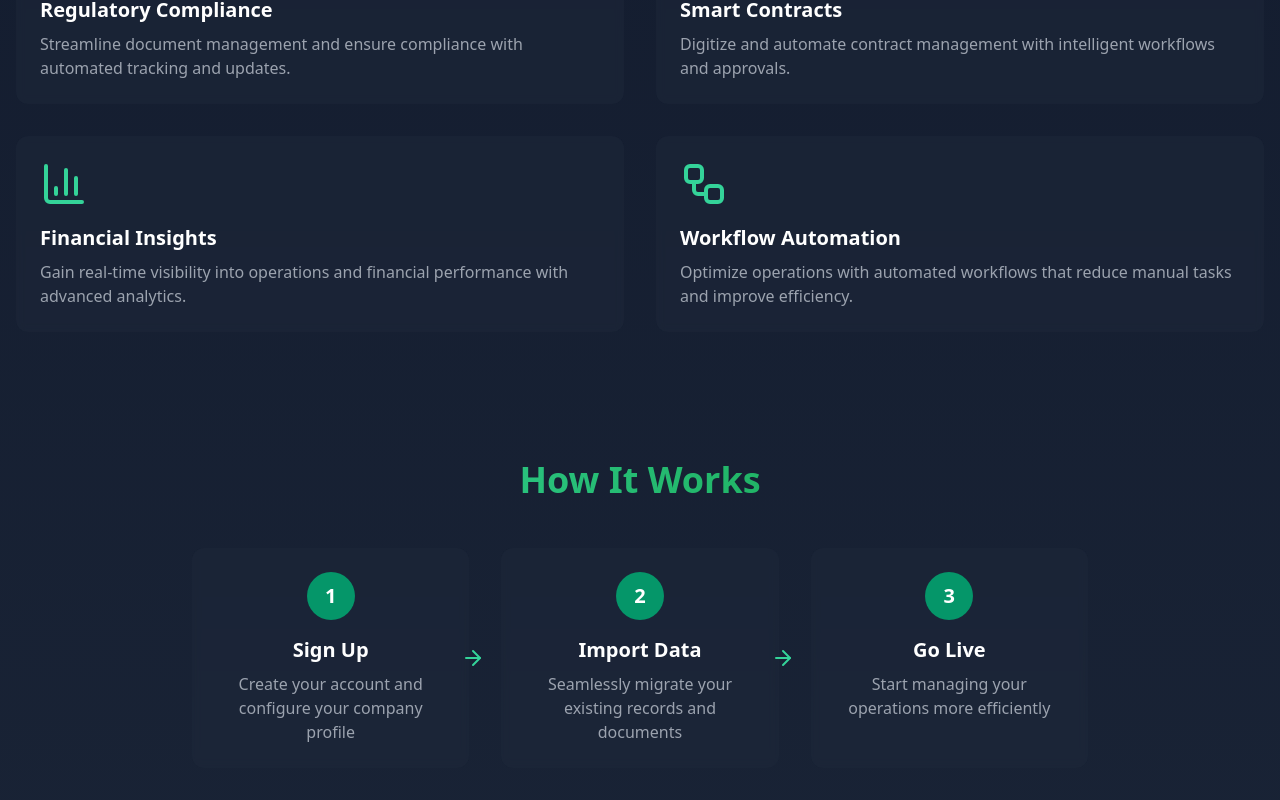
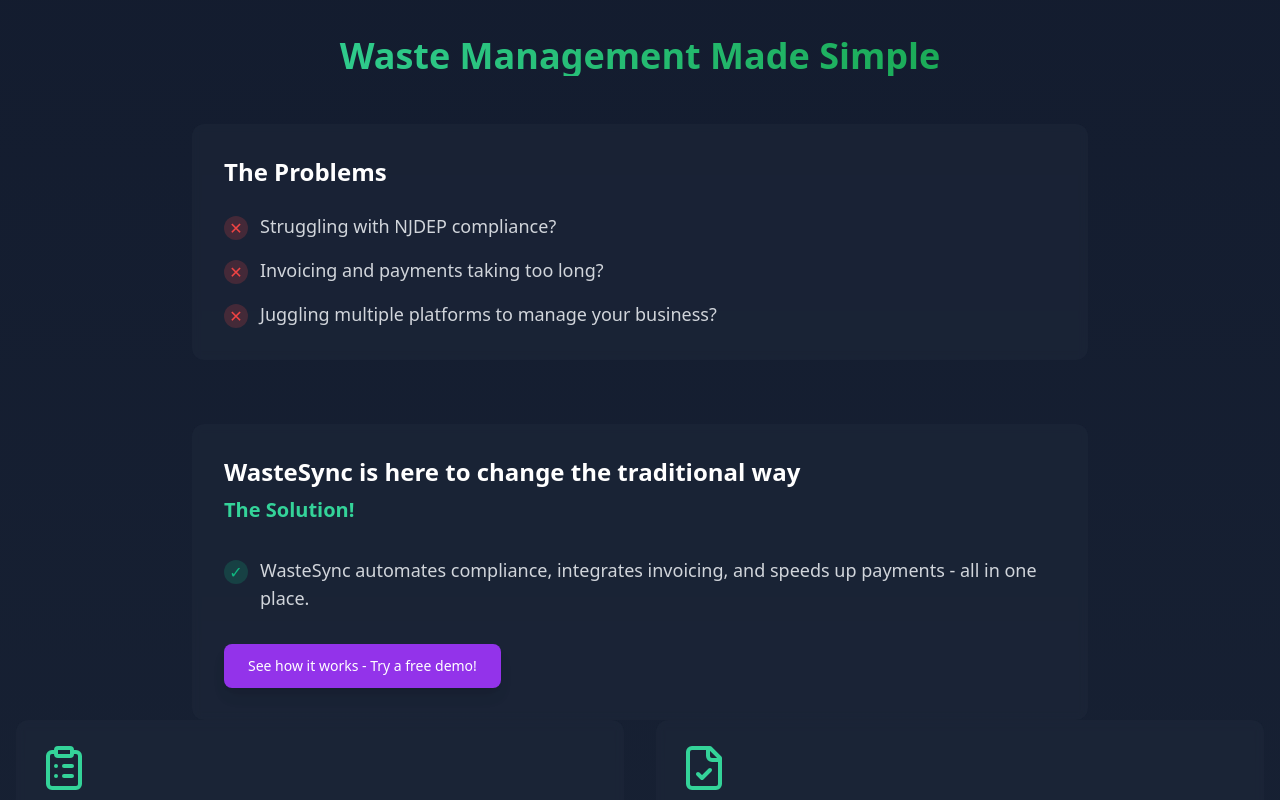
Before and after one commit to osspool/wasteflow-revolution-610bf8bd, a React (Vite) app: page / in a window 1280 px wide. Shown: the part 1100-1900 px from the top of the page. Built offline with nearby package versions, Linux system fonts and the light colour scheme.

Commit message:
Add "How it Works" section
Adds a new section to the landing page explaining how WasteSync solves common problems in waste management, such as NJDEP compliance, invoicing, and payments, and promotes a free demo.

```diff
--- /dev/null
+++ b/src/components/landing/ProblemSolutionSection.tsx
@@ -0,0 +1,58 @@
+
+import React from "react";
+import { Button } from "@/components/ui/button";
+
+export const ProblemSolutionSection = () => {
+  return (
+    <div className="mt-32 max-w-4xl mx-auto">
+      <h2 className="text-3xl md:text-4xl font-bold mb-12 text-center bg-clip-text text-transparent bg-gradient-to-r from-emerald-400 to-green-600">
+        Waste Management Made Simple
+      </h2>
+
+      <div className="space-y-16">
+        {/* Problems Section */}
+        <div className="bg-slate-800/50 p-8 rounded-xl backdrop-blur-sm">
+          <h3 className="text-2xl font-semibold mb-6 text-white">The Problems</h3>
+          <ul className="space-y-4">
+            <li className="flex items-start">
+              <span className="inline-block w-6 h-6 rounded-full bg-red-500/20 text-red-500 flex-shrink-0 flex items-center justify-center mr-3 mt-1">✕</span>
+              <p className="text-lg text-gray-300">Struggling with NJDEP compliance?</p>
+            </li>
+            <li className="flex items-start">
+              <span className="inline-block w-6 h-6 rounded-full bg-red-500/20 text-red-500 flex-shrink-0 flex items-center justify-center mr-3 mt-1">✕</span>
+              <p className="text-lg text-gray-300">Invoicing and payments taking too long?</p>
+            </li>
+            <li className="flex items-start">
+              <span className="inline-block w-6 h-6 rounded-full bg-red-500/20 text-red-500 flex-shrink-0 flex items-center justify-center mr-3 mt-1">✕</span>
+              <p className="text-lg text-gray-300">Juggling multiple platforms to manage your business?</p>
+            </li>
+          </ul>
+        </div>
+
+        {/* Solution Section */}
+        <div className="bg-slate-800/50 p-8 rounded-xl backdrop-blur-sm">
+          <div className="mb-8">
+            <h3 className="text-2xl font-semibold mb-2 text-white">WasteSync is here to change the traditional way</h3>
+            <h4 className="text-xl font-semibold text-emerald-400">The Solution!</h4>
+          </div>
+
+          <div className="mb-8">
+            <div className="flex items-start">
+              <span className="inline-block w-6 h-6 rounded-full bg-emerald-500/20 text-emerald-500 flex-shrink-0 flex items-center justify-center mr-3 mt-1">✓</span>
+              <p className="text-lg text-gray-300">
+                WasteSync automates compliance, integrates invoicing, and speeds up payments - all in one place.
+              </p>
+            </div>
+          </div>
+
+          <Button
+            size="lg"
+            className="bg-purple-600 hover:bg-purple-700 text-white px-6 py-5 rounded-lg shadow-lg hover:shadow-xl transform transition-all hover:-translate-y-1"
+          >
+            See how it works - Try a free demo!
+          </Button>
+        </div>
+      </div>
+    </div>
+  );
+};
--- a/src/pages/Index.tsx
+++ b/src/pages/Index.tsx
@@ -2,6 +2,7 @@
 import { useState } from "react";
 import { FloatingParticles } from "@/components/landing/FloatingParticles";
 import { HeroSection } from "@/components/landing/HeroSection";
+import { ProblemSolutionSection } from "@/components/landing/ProblemSolutionSection";
 import { FeaturesSection } from "@/components/landing/FeaturesSection";
 import { HowItWorksSection } from "@/components/landing/HowItWorksSection";
 import { BenefitsSection } from "@/components/landing/BenefitsSection";
@@ -13,6 +14,7 @@ const Index = () => {
       <FloatingParticles />
       <div className="container mx-auto px-4 pt-20 pb-12 relative z-10">
         <HeroSection />
+        <ProblemSolutionSection />
         <FeaturesSection />
         <HowItWorksSection />
         <BenefitsSection />
```
